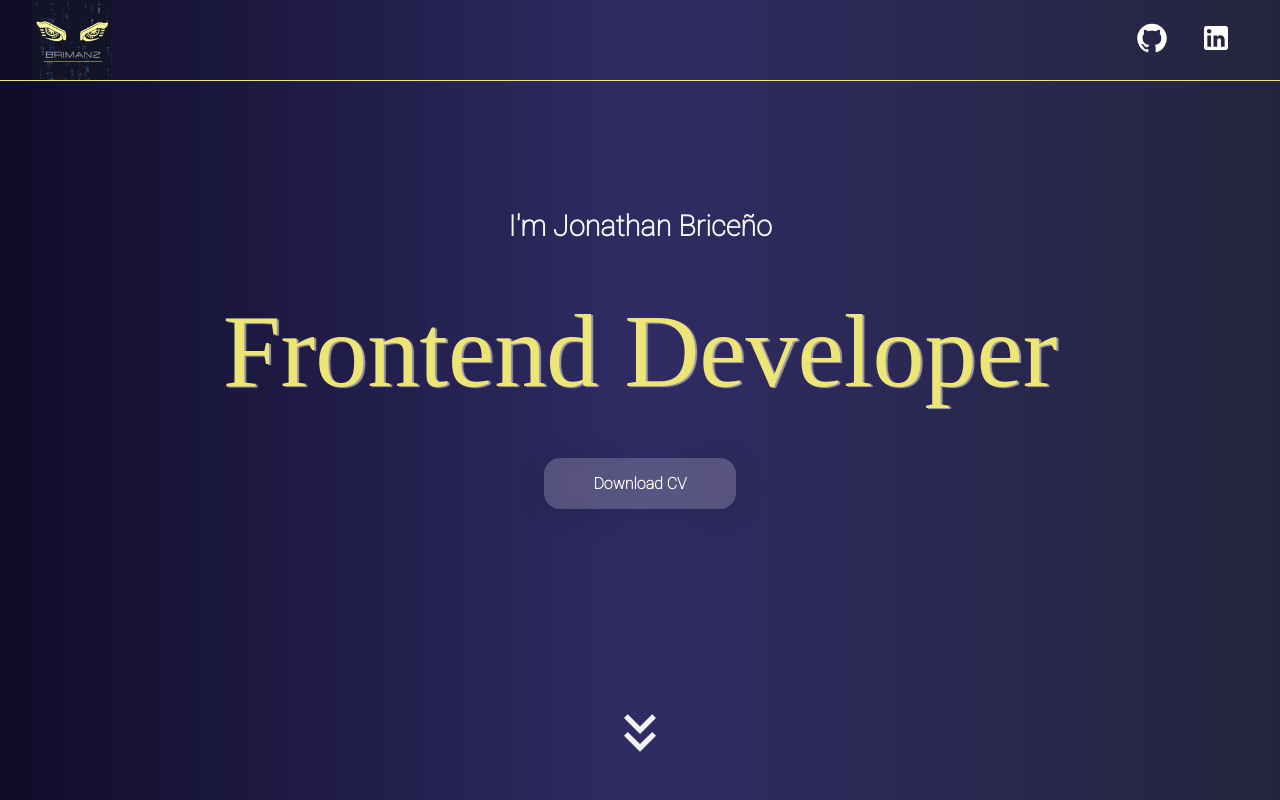
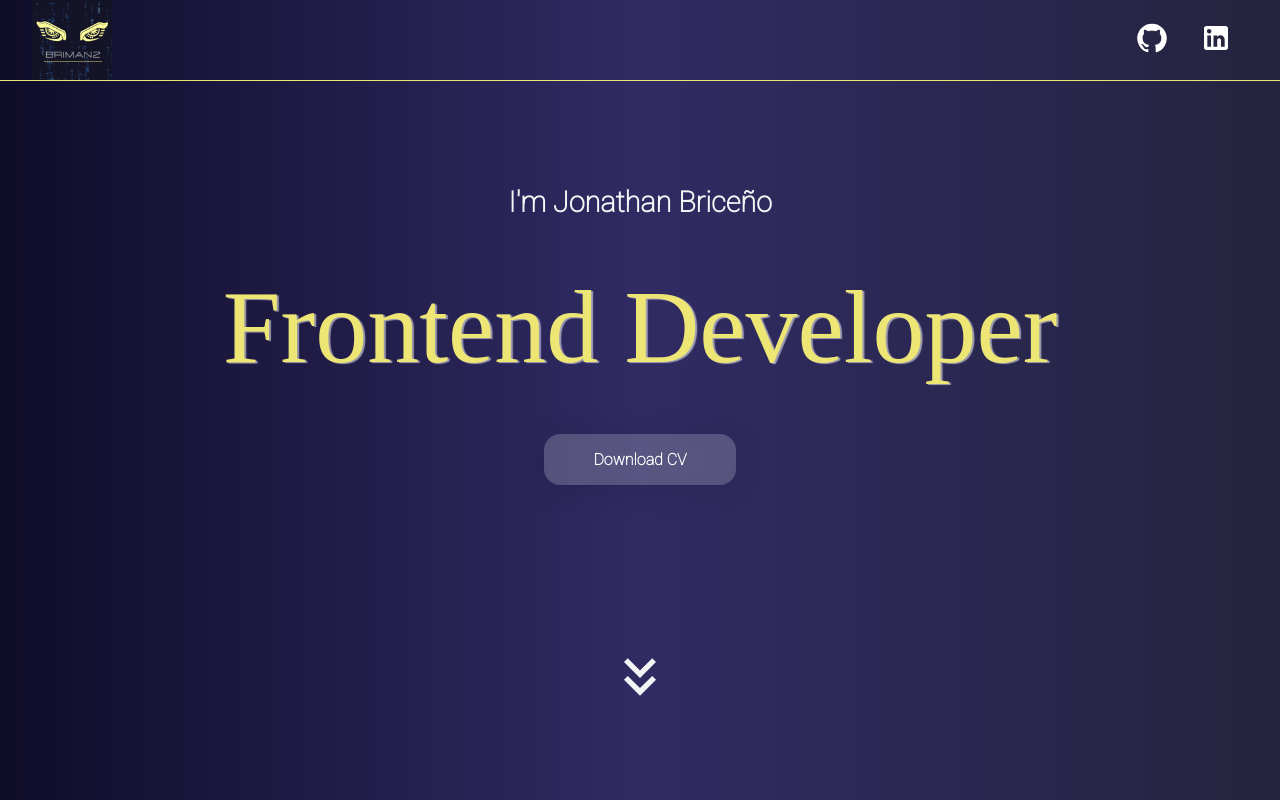
Before and after one commit to brimanz/personal_portfolio-2023, a React (Vite) app: page / in a window 1280 px wide. Shown: the top 800 px of the page. Built offline with nearby package versions, Linux system fonts and the light colour scheme; a web font is replaced by a local one.

Commit message:
fixing margins in header and footer components

```diff
--- a/src/components/footer/Footer.jsx
+++ b/src/components/footer/Footer.jsx
@@ -16,7 +16,7 @@ export default Footer;
 
 const FooterContainer = styled.div`
 	padding: 2rem 0;
-	margin-top: 40rem;
+	margin-top: 20rem;
 	width: 100%;
 
 	border-top: 1px solid #EDE574;
@@ -24,10 +24,10 @@ const FooterContainer = styled.div`
 	color: #ffffff;
 
 	@media (max-width: 980px){
-		margin-top: 140rem;
+		margin-top: 120rem;
 	}
 
 	@media (max-width: 758px){
-		margin-top: 140rem;
+		margin-top: 120rem;
 	}
 `;
--- a/src/components/header/Header.jsx
+++ b/src/components/header/Header.jsx
@@ -72,7 +72,7 @@ const HeaderContent = styled.div`
 	align-items: center;
 	justify-content: space-between;
 	flex-direction: column;
-	margin-top: 8rem;
+	margin-top: 6.5rem;
 `;
 const Button = styled.a`
 	background: rgba(255, 255, 255, 0.2);
@@ -103,14 +103,14 @@ const Button = styled.a`
 
 	@media (max-width: 340px){
 		text-align: center;
-		margin-top: 2rem;
+		margin-top: 1.6rem;
 	}
 `;
 const Arrows = styled(KeyboardDoubleArrowDownIcon)`
 	font-size: 4rem;
 	animation: animationDown infinite 1.3s;
 	overflow-x: hidden;
-	margin-top: 12rem;
+	margin-top: 10rem;
 	cursor: pointer;
 	color: #f5f5f5;
 
```
